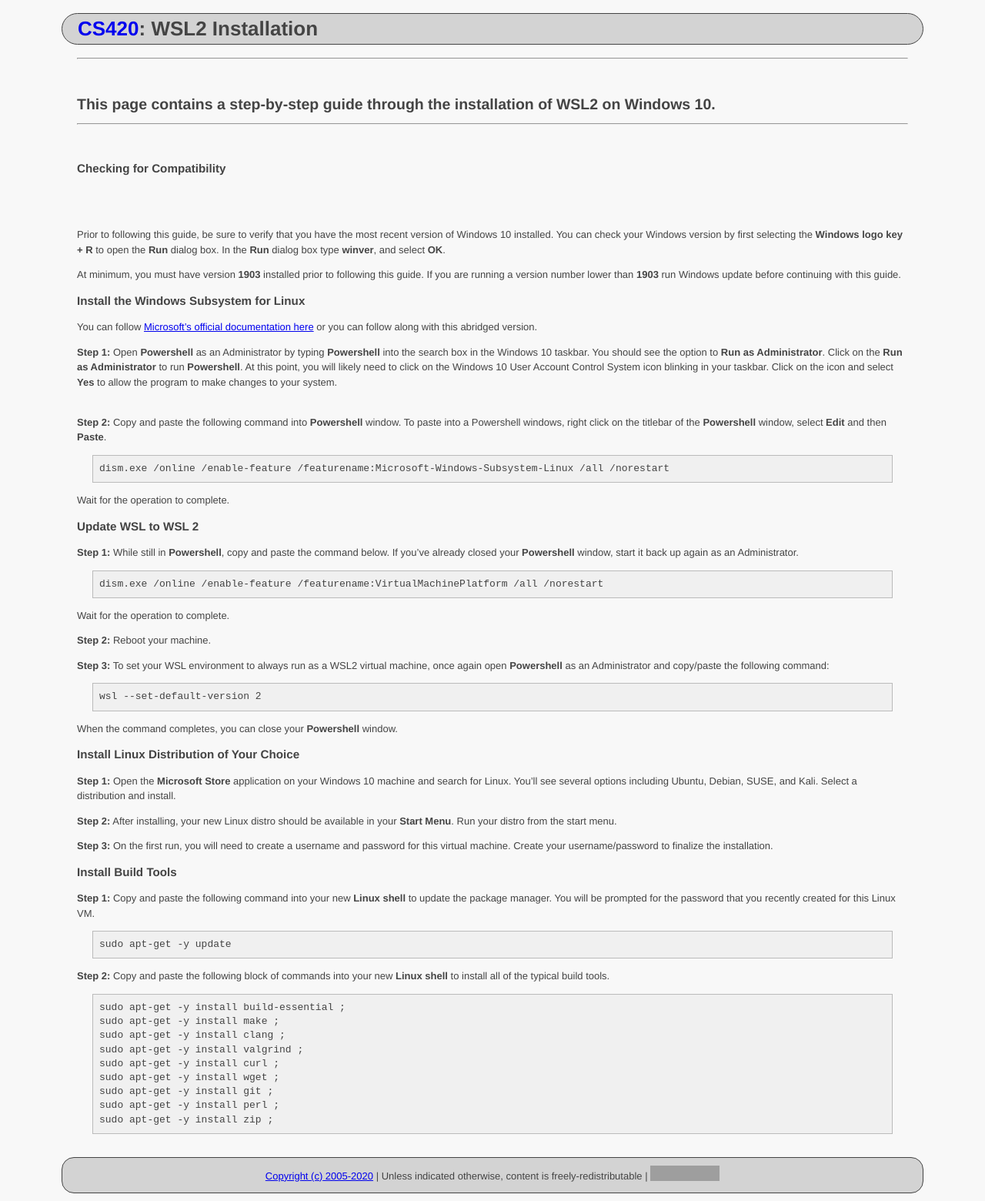
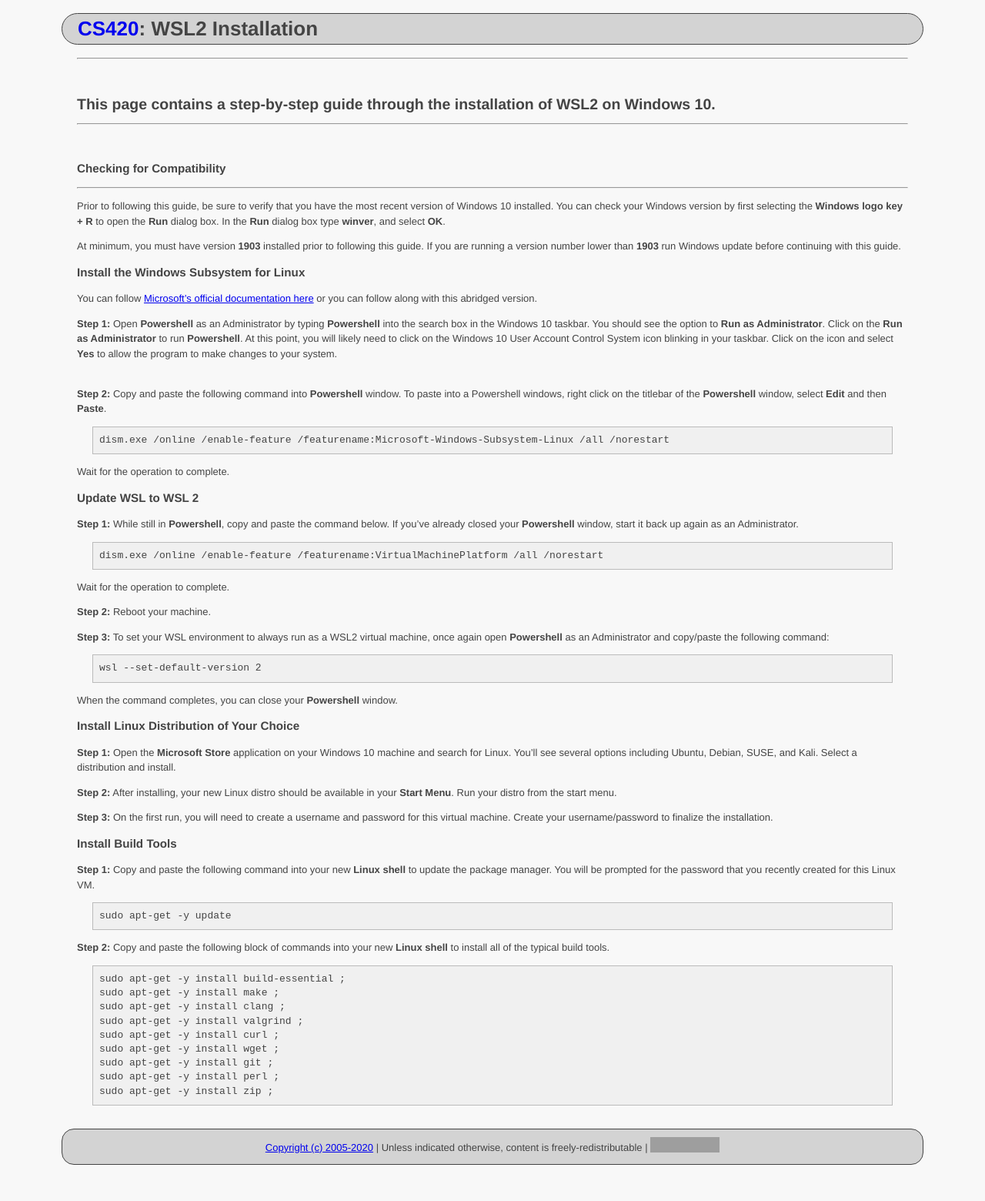
Before and after one commit to ycpcs/cs420-fall2020, a Jekyll site: the page built from resources/wsl2_installation.md, in a window 1280 px wide. Shown: the whole page at 77% size. Built offline with Jekyll 4.4.1, drawn with Linux system fonts in a browser that asks for light colours; after the commit the page ends 1523 px from its top, so only the background shows below that; grey boxes are pictures that could not be loaded.

Commit message:
updated guide

```diff
--- a/resources/wsl2_installation.md
+++ b/resources/wsl2_installation.md
@@ -12,7 +12,7 @@ title: WSL2 Installation
 
 ### Checking for Compatibility
 
-<br><br><!-- =============================================================== -->
+<hr><!-- =============================================================== -->
 
 Prior to following this guide, be sure to verify that you have the most recent version
 of Windows 10 installed.  You can check your Windows version by first selecting the
```
